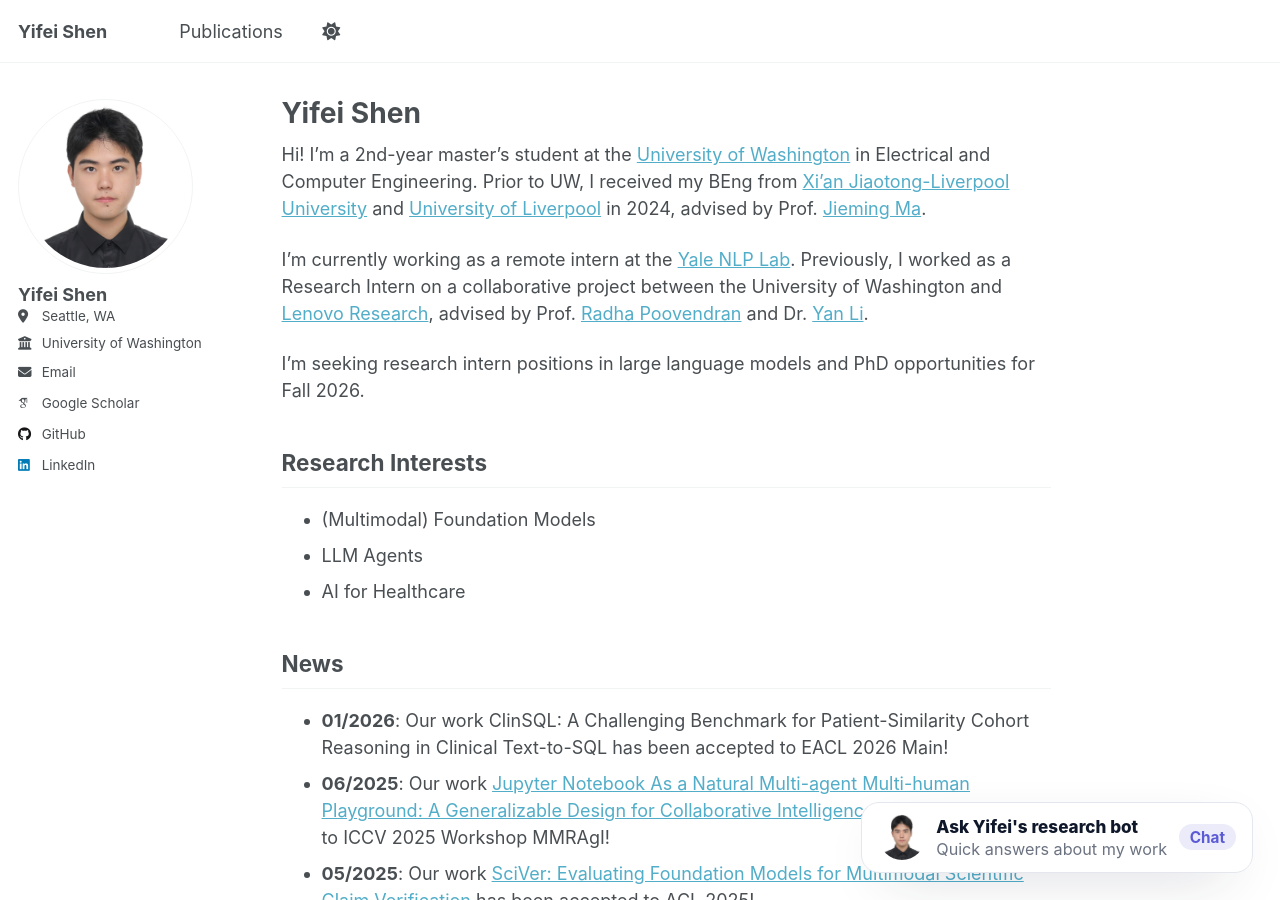
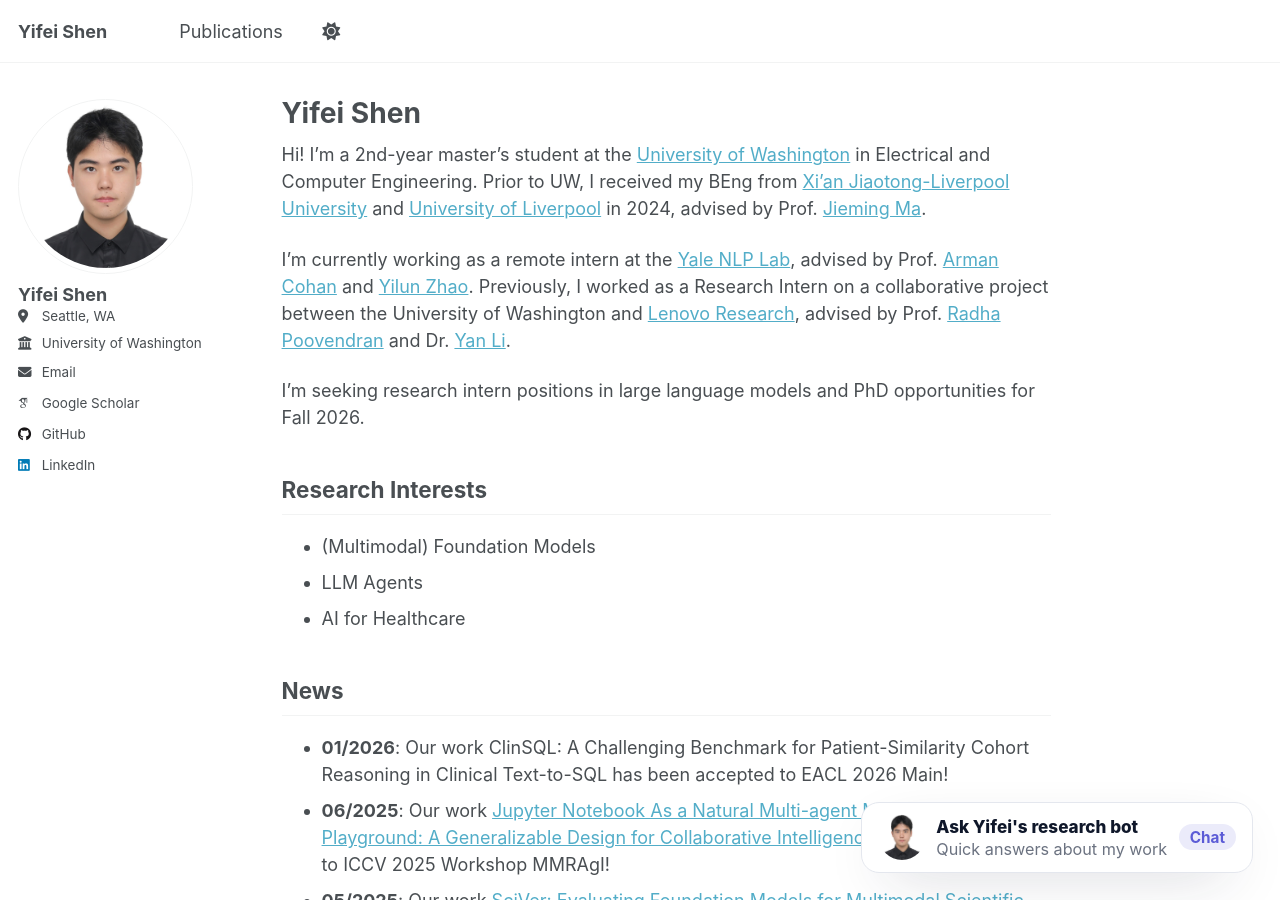
Before and after one commit to Barryshen1/Barryshen1.github.io, a Jekyll site: the page built from _pages/about.md, in a window 1280 px wide and 900 px high. Built offline with Jekyll 4.4.1, drawn with Linux system fonts in a browser that asks for light colours; some web fonts are replaced.

Commit message:
Add advisor links

```diff
--- a/_pages/about.md
+++ b/_pages/about.md
@@ -10,7 +10,7 @@ redirect_from:
 
 Hi! I'm a 2nd-year master's student at the [University of Washington](https://www.ece.uw.edu/) in Electrical and Computer Engineering. Prior to UW, I received my BEng from [Xi'an Jiaotong-Liverpool University](https://www.xjtlu.edu.cn/en/study/departments/school-of-advanced-technology) and [University of Liverpool](https://www.liverpool.ac.uk/engineering/) in 2024, advised by Prof. [Jieming Ma](https://scholar.xjtlu.edu.cn/en/persons/JiemingMa).
 
-I'm currently working as a remote intern at the [Yale NLP Lab](https://nlp.cs.yale.edu/). Previously, I worked as a Research Intern on a collaborative project between the University of Washington and [Lenovo Research](https://research.lenovo.com/webapp/view_English/index.html), advised by Prof. [Radha Poovendran](https://people.ece.uw.edu/radha/) and Dr. [Yan Li](http://www.linkedin.com/in/liyancas).
+I'm currently working as a remote intern at the [Yale NLP Lab](https://nlp.cs.yale.edu/), advised by Prof. [Arman Cohan](https://armancohan.com/) and [Yilun Zhao](https://yilunzhao.github.io/). Previously, I worked as a Research Intern on a collaborative project between the University of Washington and [Lenovo Research](https://research.lenovo.com/webapp/view_English/index.html), advised by Prof. [Radha Poovendran](https://people.ece.uw.edu/radha/) and Dr. [Yan Li](http://www.linkedin.com/in/liyancas).
 
 I'm seeking research intern positions in large language models and PhD opportunities for Fall 2026.
 
```
